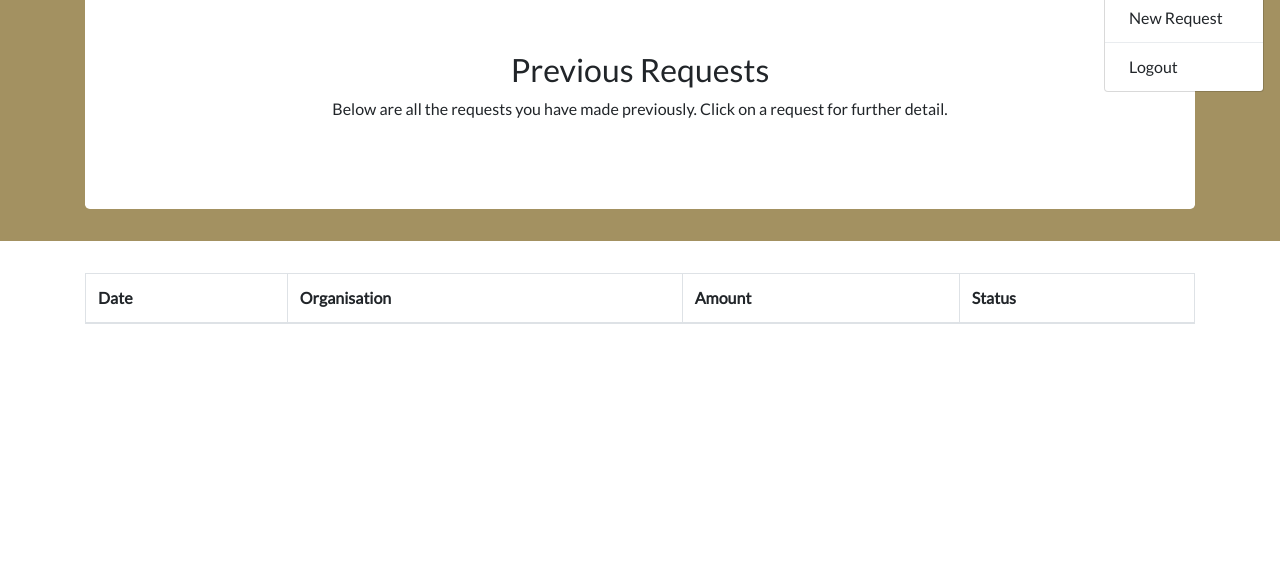
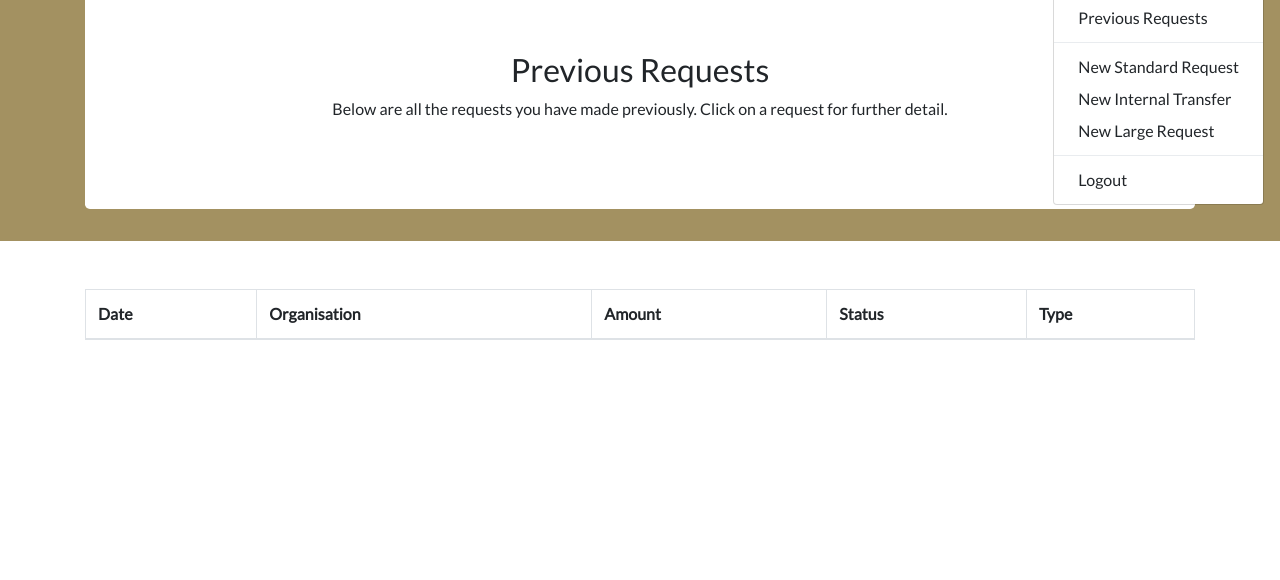
Before and after one commit to dowjcr/forms, a Django app: template forms/dcac/templates/dcac/all-requests-student.html in a window 1280 px wide, after a click that opens the changed part. Shown: the part 100-680 px from the top of the page. Run offline with Django 3.2, Linux system fonts and the light colour scheme; the template is opened without the code that fills it, so the values that code supplies are empty; parts of the project's set-up code (start-up, migrations or seed data) failed here and were passed over; some libraries are stand-ins or nearby versions.

Commit message:
Updated templates
Moved table to shared file; added custom filters

```diff
--- a/forms/dcac/constants.py
+++ b/forms/dcac/constants.py
@@ -22,9 +22,9 @@
     LARGE = 3
 
     CHOICES = (
-        (STANDARD, 'Standard Request'),
-        (INTERNAL, 'Internal Transfer'),
-        (LARGE, 'Large Requests')
+        (STANDARD, 'Standard'),
+        (INTERNAL, 'Internal'),
+        (LARGE, 'Large')
     )
 
 
--- a/forms/dcac/templates/dcac/all-requests-student.html
+++ b/forms/dcac/templates/dcac/all-requests-student.html
@@ -50,28 +50,7 @@
 
     <div class="row">
         <div class="col-lg-12 col-md-12 col-sm-12 col-xs-12">
-            <table class="table table-bordered table-striped table-hover mt-2">
-                <thead>
-                <tr>
-                    <th scope="col">Date</th>
-                    <th scope="col" class="d-none d-sm-table-cell">Organisation</th>
-                    <th scope="col">Amount</th>
-                    <th scope="col">Status</th>
-                </tr>
-                </thead>
-
-                <tbody>
-                {% for request in requests %}
-                <tr class="clickable-row" data-href="/dcac/request/{{ request.form_id }}"
-                    style="cursor: pointer;">
-                    <td>{{ request.date|date:"d/m/Y" }}</td>
-                    <td class="d-none d-sm-table-cell">{{ request.organization }}</td>
-                    <td>£{{ request.amount|floatformat:2 }}</td>
-                    <td>{% if request.bursary_paid %}Paid{% elif request.rejected %}Rejected{% else %}In Progress{% endif %}</td>
-                </tr>
-                {% endfor %}
-                </tbody>
-            </table>
+            {% include 'dcac/request-table.html' with view='student' %}
         </div>
     </div>
 
--- a/forms/dcac/templates/dcac/base-student.html
+++ b/forms/dcac/templates/dcac/base-student.html
@@ -67,7 +67,11 @@
                 </a>
                 <div class="dropdown-menu dropdown-menu-right" aria-labelledby="navbarDropdown">
                     <a class="dropdown-item" href="/dcac/dashboard">Dashboard</a>
-                    <a class="dropdown-item" href="/dcac/form/acg">New Request</a>
+                    <a class="dropdown-item" href="/dcac/requests">Previous Requests</a>
+                    <div class="dropdown-divider"></div>
+                    <a class="dropdown-item" href="/dcac/form/acg">New Standard Request</a>
+                    <a class="dropdown-item" href="/dcac/form/acg-internal">New Internal Transfer</a>
+                    <a class="dropdown-item" href="/dcac/form/acg-large" >New Large Request</a>
                     <div class="dropdown-divider"></div>
                     <a class="dropdown-item" href="/accounts/logout">Logout</a>
                 </div>
@@ -75,7 +79,17 @@
                 <a class="nav-link d-lg-none d-xl-none" href="/dcac/dashboard">Dashboard</a>
             </li>
             <li class="nav-item">
-                <a class="nav-link d-lg-none d-xl-none" href="/dcac/form/acg">New Request</a>
+                <a class="nav-link d-lg-none d-xl-none" href="/dcac/requests">Previous Requests</a>
+            </li>
+            <div class="dropdown-divider-burgundy"></div>
+            <li class="nav-item">
+                <a class="nav-link d-lg-none d-xl-none" href="/dcac/form/acg">New Standard Request</a>
+            </li>
+            <li class="nav-item">
+                <a class="nav-link d-lg-none d-xl-none" href="/dcac/form/acg">New Internal Transfer</a>
+            </li>
+            <li class="nav-item">
+                <a class="nav-link d-lg-none d-xl-none" href="/dcac/form/acg">New Large Request</a>
             </li>
             <div class="dropdown-divider-burgundy"></div>
             <li class="nav-item">
--- /dev/null
+++ b/forms/dcac/templates/dcac/request-table.html
@@ -0,0 +1,53 @@
+{% load custom_filters %}
+
+{% if view == "student" %}
+<table class="table table-bordered table-striped table-hover mt-4">
+    <thead>
+    <tr>
+        <th scope="col">Date</th>
+        <th scope="col" class="d-none d-sm-table-cell">Organisation</th>
+        <th scope="col" class="d-none d-sm-table-cell">Amount</th>
+        <th scope="col">Status</th>
+        <th scope="col">Type</th>
+    </tr>
+    </thead>
+
+    <tbody>
+    {% for request in requests %}
+    <tr class="clickable-row" data-href="/dcac/request/{{ request.form_id }}"
+        style="cursor: pointer;">
+        <td>{{ request.date|date:"d/m/Y" }}</td>
+        <td class="d-none d-sm-table-cell">{{ request.organization }}</td>
+        <td>£{{ request.amount|floatformat:2 }}</td>
+        <td>{% if request.bursary_paid %}Paid{% elif request.rejected %}Rejected{% else %}In Progress{% endif %}</td>
+        <!-- <td>{% if request.reimbursement_type == 2 %}Internal{% elif request.reimbursement_type == 3 %}Large{% else %}Standard{% endif %}</td> -->
+        <td>{{ request.reimbursement_type|str_reimbursement_type }}</td>
+    </tr>
+    {% endfor %}
+    </tbody>
+</table>
+
+{% elif view == "admin" %}
+<table class="table table-bordered table-striped table-hover mt-4">
+    <thead>
+    <tr>
+        <th scope="col" class="d-none d-sm-table-cell">ID</th>
+        <th scope="col" class="d-none d-sm-table-cell">Date</th>
+        <th scope="col">Organisation</th>
+        <th scope="col">Amount</th>
+    </tr>
+    </thead>
+
+    <tbody>
+        {% for request in requests %}
+        <tr class="clickable-row" data-href="/dcac/admin/request/{{ request.form_id }}"
+            style="cursor: pointer;">
+            <td class="d-none d-sm-table-cell">{{ request.form_id }}</td>
+            <td class="d-none d-sm-table-cell">{{ request.date|date:"d/m/Y" }}</td>
+            <td>{{ request.organization }}</td>
+            <td>£{{ request.amount|floatformat:2 }}</td>
+        </tr>
+        {% endfor %}
+    </tbody>
+</table>
+{% endif %}
--- a/forms/dcac/templates/dcac/view-request-admin.html
+++ b/forms/dcac/templates/dcac/view-request-admin.html
@@ -1,4 +1,6 @@
 {% extends 'dcac/base-admin.html' %}
+
+{% load custom_filters %}
 
 {% block content %}
 
@@ -252,6 +254,10 @@
                     <td>Total</td>
                     <td>£{{ request.amount|floatformat:2 }}</td>
                 </tr>
+                <tr>
+                    <td>Request Type</td>
+                    <td>{{ request.reimbursement_type|str_reimbursement_type }}</td>
+                </tr>
             </table>
         </div>
     </div>
--- a/forms/dcac/templates/dcac/view-request-student.html
+++ b/forms/dcac/templates/dcac/view-request-student.html
@@ -1,4 +1,6 @@
 {% extends 'dcac/base-student.html' %}
+
+{% load custom_filters %}
 
 {% block content %}
 
@@ -195,6 +197,10 @@
                     <td>Total</td>
                     <td>£{{ request.amount|floatformat:2 }}</td>
                 </tr>
+                <tr>
+                    <td>Request Type</td>
+                    <td>{{ request.reimbursement_type|str_reimbursement_type }}</td>
+                </tr>
             </table>
         </div>
     </div>
```
Also changed, not shown: forms/dcac/templates/dcac/acg-form-student.html (+17 -9 lines), forms/dcac/templates/dcac/all-requests-admin.html (+1 -22 lines), forms/dcac/templates/dcac/base-admin.html (+13 -2 lines), forms/dcac/templates/dcac/dashboard-admin.html (+2 -21 lines), forms/dcac/templates/dcac/dashboard-student.html (+27 -25 lines), forms/dcac/templatetags/custom_filters.py (added, +8 -0 lines), forms/dcac/views.py (+4 -4 lines), forms/dcac/templatetags/__init__.py (added).
